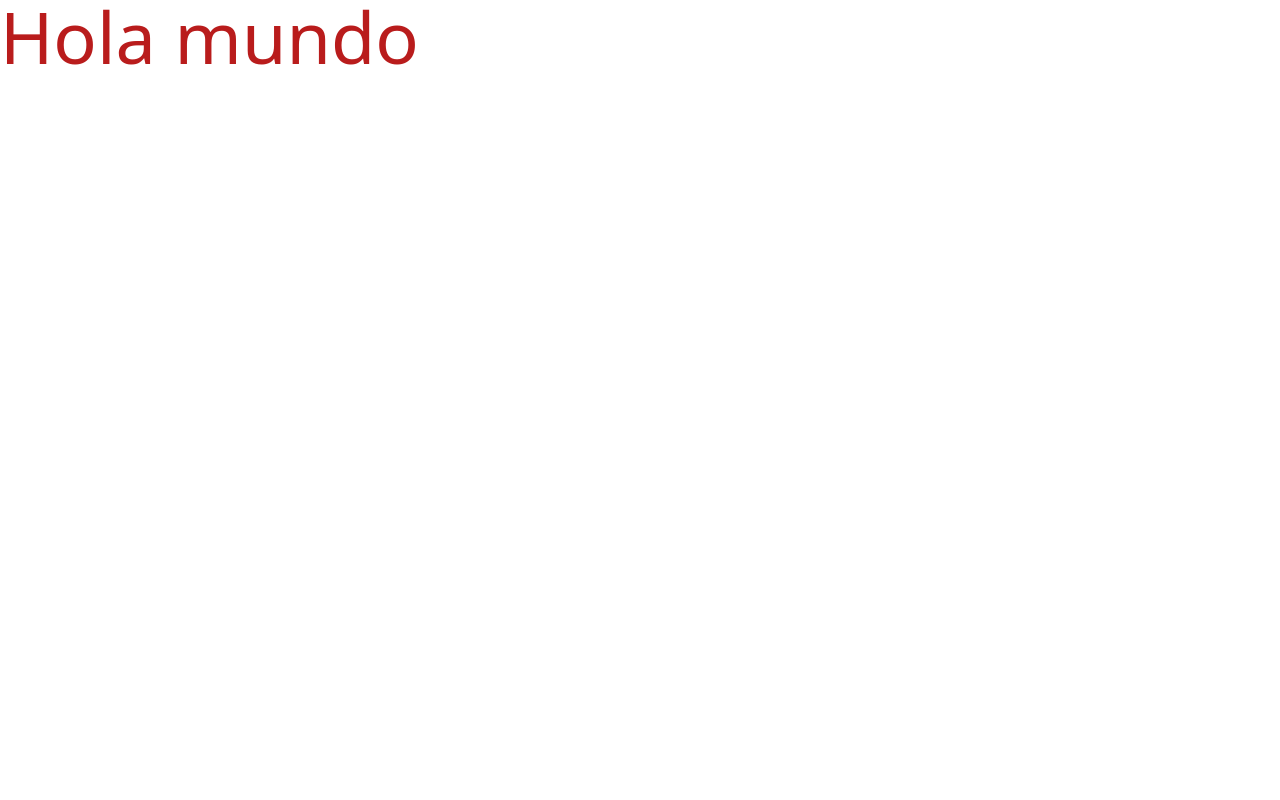
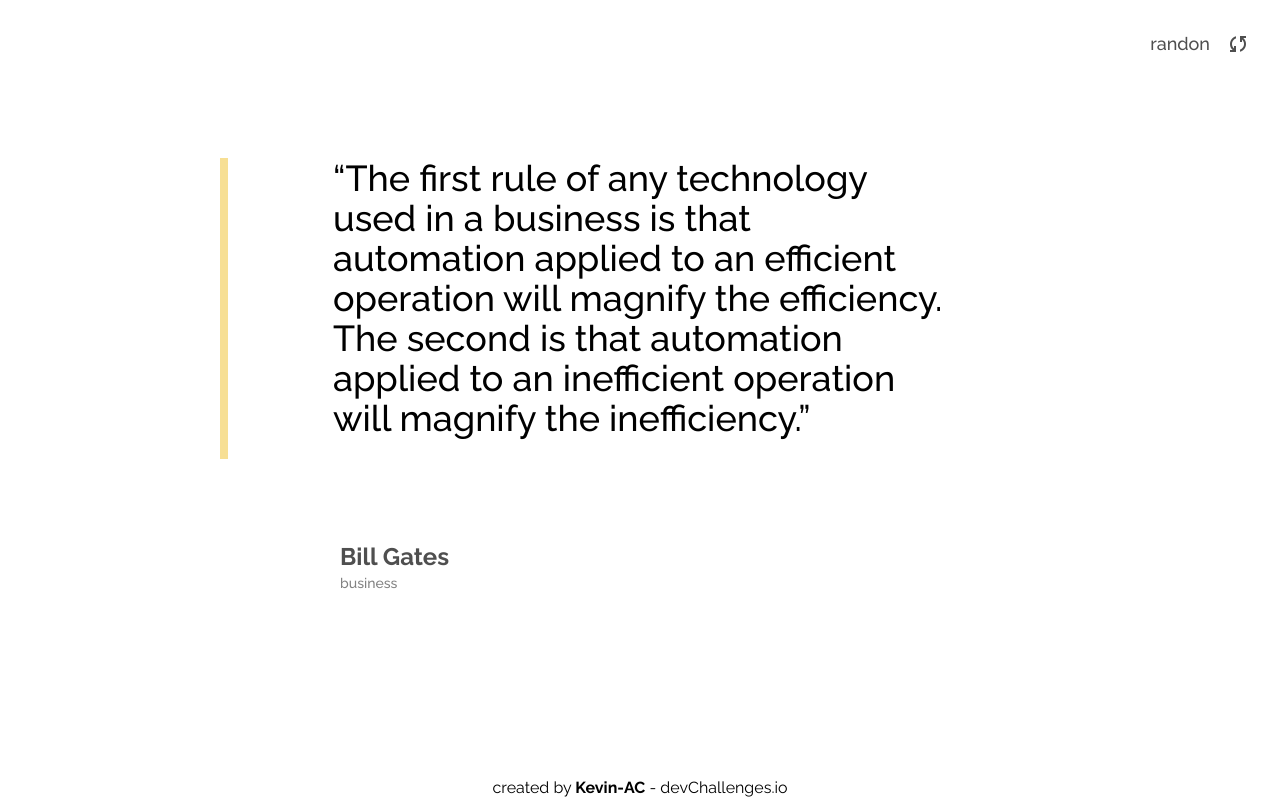
Before and after one commit to Kevin-AC/devChallenges, a React (Vite) app: page / in a window 1280 px wide. Built offline with nearby package versions, Linux system fonts and the light colour scheme.

Commit message:
add: quote page view

```diff
--- a/package.json
+++ b/package.json
@@ -10,6 +10,7 @@
     "preview": "vite preview"
   },
   "dependencies": {
+    "material-symbols": "^0.10.1",
     "react": "^18.2.0",
     "react-dom": "^18.2.0"
   },
--- a/src/App.jsx
+++ b/src/App.jsx
@@ -1,9 +1,24 @@
+// https://quote-garden.onrender.com/api/v3/quotes?author=Bill+Gates
+// https://quote-garden.onrender.com/api/v3/authors
+import 'material-symbols'
+
+import { Quote } from './components/Quote'
+import { CardAuthor } from './components/CardAuthor'
 function App () {
   return (
-    <>
-    <h1 className="text-7xl text-red-700">Hola mundo</h1>
-
-    </>
+    <div className='w-screen p-9 flex flex-col justify-center items-center gap-8 min-h-screen bg-bg  font-Raleway  relative'>
+      <header className='w-auto h-auto absolute top-[30px] right-[30px] '>
+        <button className='flex items-center justify-center gap-4'>
+          <p className='text-lg text-primary font-medium'>randon</p>
+          <span className="material-symbols-outlined text-primary ">sync</span>
+        </button>
+      </header>
+      <Quote/>
+      <CardAuthor/>
+      <footer className='absolute bottom-0'>
+        <p>created by <strong>Kevin-AC</strong> - devChallenges.io</p>
+      </footer>
+    </div>
   )
 }
 
--- /dev/null
+++ b/src/components/CardAuthor.jsx
@@ -0,0 +1,11 @@
+export function CardAuthor () {
+  return (
+    <a href="" className='w-[672px] h-[151px]  p-9 flex justify-between items-center group hover:bg-card hover:text-white '>
+      <div className='flex  flex-col items-start'>
+        <h2 className='font-bold text-primary text-2xl group-hover:text-white'>Bill Gates</h2>
+        <p className='font-medium text-sm text-secundary'>business</p>
+      </div>
+      <span className="material-symbols-outlined hidden group-hover:block">arrow_right_alt</span>
+    </a>
+  )
+}
--- /dev/null
+++ b/src/components/Quote.jsx
@@ -0,0 +1,12 @@
+export function Quote () {
+  return (
+    <section className='w-auto h-auto flex flex-col items-center gap-10'>
+      <span className='w-2 h-[301px] bg-decoration absolute left-[220px]'></span>
+      <article className='w-[614px] h-[301px]' >
+        <p className='text-black text-4xl font-medium'>“The first rule of any technology used in a business is that automation applied to an efficient
+          operation will magnify the efficiency.
+          The second is that automation applied to an inefficient operation will magnify the inefficiency.”</p>
+      </article>
+    </section>
+  )
+}
--- /dev/null
+++ b/src/pages/AuthorQuotes.jsx
@@ -0,0 +1,5 @@
+export function AuthorQuote () {
+  return (
+   <h1>hola</h1>
+  )
+}
```
Also changed, not shown: 1 other file (tests, documents, lock files or other folders).
